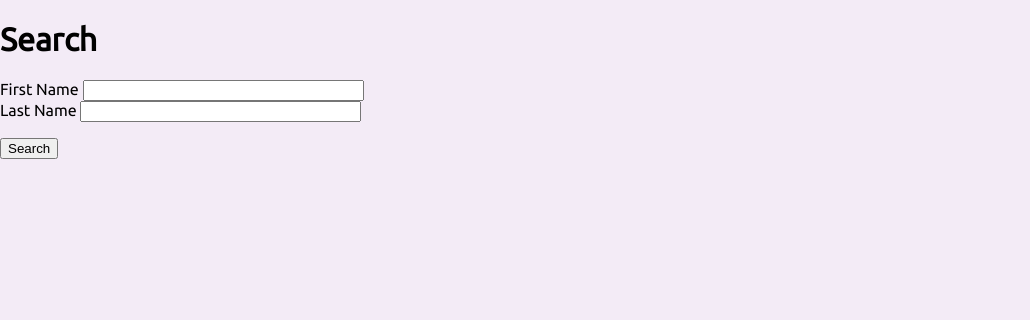
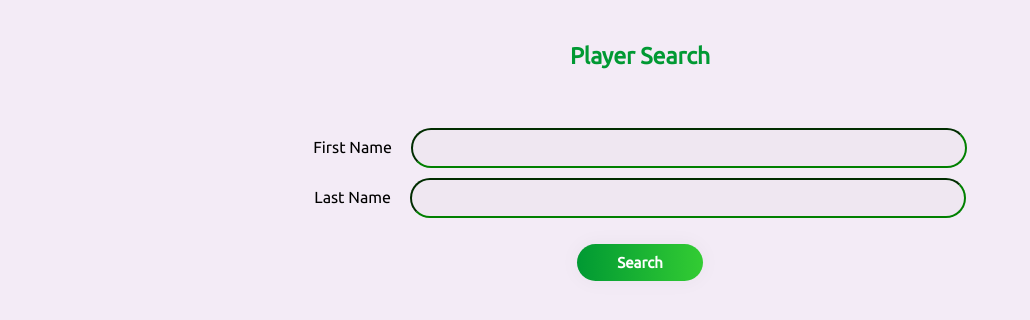
Before and after one commit to tkm3d1a/DB-found-webApp, a Flask app: page /search in a window 1280 px wide. Shown: the part 47-367 px from the top of the page, without its empty margins (0-1030 px from the left). Run offline with Flask 2, Linux system fonts and the light colour scheme; parts of the project's set-up code (start-up, migrations or seed data) failed here and were passed over.

Commit message:
UI changes in search page

```diff
--- a/baseball-web-app/app/static/style.css
+++ b/baseball-web-app/app/static/style.css
@@ -80,7 +80,7 @@
             }
 
             .sign {
-                padding-top: 40px;
+                padding-top: 20px;
                 color: #009933;
                 font-family: 'Ubuntu', sans-serif;
                 font-weight: bold;
@@ -107,8 +107,24 @@
                 font-family: 'Ubuntu', sans-serif;
             }
 
-            form.form1 {
-                padding-top: 40px;
+            #first_name, #last_name {
+                width: 40%;
+                color: rgb(38, 50, 56);
+                font-weight: 700;
+                font-size: 14px;
+                letter-spacing: 1px;
+                background: rgba(136, 126, 126, 0.04);
+                border-radius: 20px;
+                border-color: green;
+                padding: 10px 20px;
+                margin-left: 15px;
+                text-align: left;
+                margin-bottom: 10px;
+                font-family: 'Ubuntu', sans-serif;
+            }
+
+            .form1 {
+                padding-top: 20px;
             }
 
             .un:focus, .pass:focus {
@@ -127,11 +143,11 @@
                  padding-top: 10px;
                  font-family: 'Ubuntu', sans-serif;
                  margin-left: 35%;
-                    font-size: 13px;
+                 font-size: 15px;
                  box-shadow: 0 0 20px 1px rgba(0, 0, 0, 0.04);
             }
 
-            .searchBtn {
+            .searchBtn, #submit {
                 cursor: pointer;
                 border-radius: 5em;
                 color: #fff;
@@ -142,7 +158,8 @@
                 padding-bottom: 10px;
                 padding-top: 10px;
                 font-family: 'Ubuntu', sans-serif;
-                font-size: 13px;
+                font-weight: bold;
+                font-size: 15px;
                 box-shadow: 0 0 20px 1px rgba(0, 0, 0, 0.04);
             }
 
--- a/baseball-web-app/app/templates/base.html
+++ b/baseball-web-app/app/templates/base.html
@@ -3,7 +3,6 @@
 
 <style>
   th,td,tr {
-    padding: 10px;
     text-align: center;
   }
 </style>
@@ -15,7 +14,6 @@
       {% else %}
       <title>Welcome to Baseball DB Application.</title>
       {% endif %}
-
       <link rel="stylesheet" href="{{ url_for('static', filename='style.css') }}">
       <link rel="stylesheet" href="https://fonts.googleapis.com/css?family=Ubuntu">
     </head>
@@ -31,7 +29,7 @@
                 <a href="{{ url_for('sign_in')}}">Sign In</a>
                 {% endif %}
             </div>
-        </div> <!-- TODO: Turn into list navigation-->
+        </div>
         <div class="blockContent">
             {% block content %}{% endblock %}
         </div>
--- a/baseball-web-app/app/templates/search.html
+++ b/baseball-web-app/app/templates/search.html
@@ -1,27 +1,29 @@
 {% extends "base.html" %}
 
 {% block content %}
-  <h1>Search</h1>
-  <form action="" method="post" novalidate>
+<div>
+  <p class="sign" align="center">Player Search</p>
+  <form class="form1" action="" method="post" novalidate>
     {{ form.hidden_tag() }}
-    <p>
+    <p align="center">
       {# {{ form.player_id.label }} {{ form.player_id(size=32) }}<br> #}
       {{ form.first_name.label }} {{ form.first_name(size=32) }}<br>
-      {{ form.last_name.label }} {{ form.last_name(size=32) }} <br>
+      {{ form.last_name.label }} {{ form.last_name(size=32) }}
     </p>
-    <p>{{ form.submit() }}</p>
+    <p align="center">{{ form.submit() }}</p>
   </form>
+</div>
 
   {% if results %}
-    {% block resultsContent %}{% endblock %}
+  {% block resultsContent %}{% endblock %}
   {% endif %}
 
   {% if nameResults %}
-    {% block nameResultsContent %}{% endblock %}
+  {% block nameResultsContent %}{% endblock %}
   {% endif %}
 
   {% if noResults %}
-    {% block noResultsContent %}{% endblock %}
+  {% block noResultsContent %}{% endblock %}
   {% endif %}
 
 {% endblock %}
--- a/baseball-web-app/app/templates/welcome.html
+++ b/baseball-web-app/app/templates/welcome.html
@@ -9,8 +9,8 @@
       <p>Welcome to the BaseBall Database Application. Please Select one of the following options to continue.</p>
     </h1>
     </br></br>
-    <a href="{{ url_for('allPlayers') }}" class="searchBtn">Show all Players</a>
-    <a href="{{ url_for('search') }}" class="searchBtn">Search a Player</a>
+    <a href="{{ url_for('allPlayers') }}" class="searchBtn"><b>Show all Players</b></a>
+    <a href="{{ url_for('search') }}" class="searchBtn"><b>Search a Player</b></a>
   </div>
 </div>
 {% endblock %}
```
Lines whose indentation alone changed are shown as unchanged.
